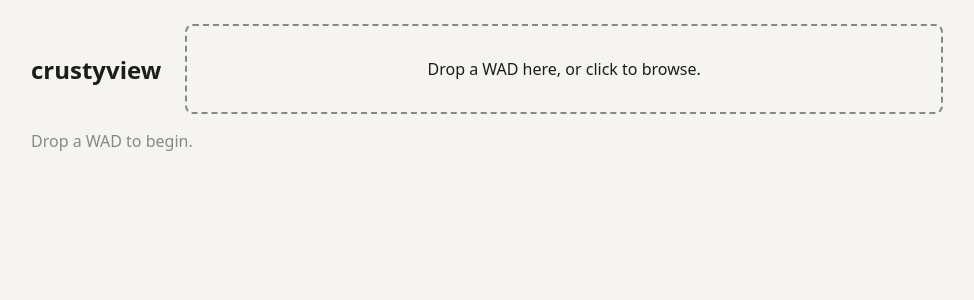
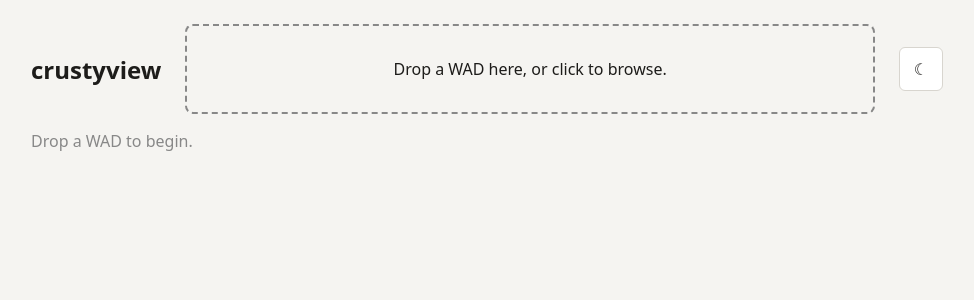
Before and after one commit to masriamir/crustyview, a Svelte app in the folder web/: page / in a window 1280 px wide. Shown: the top 300 px of the page, without its empty margins (153-1127 px from the left). Built offline with nearby package versions, Linux system fonts and the light colour scheme.

Commit message:
feat(web): ThemeToggle and SegmentedControl primitives (part of #23)

```diff
--- a/web/src/App.svelte
+++ b/web/src/App.svelte
@@ -4,6 +4,7 @@
   import FileDrop from './lib/FileDrop.svelte';
   import StatsPanel from './lib/StatsPanel.svelte';
   import TexturePreview from './lib/TexturePreview.svelte';
+  import ThemeToggle from './lib/ui/ThemeToggle.svelte';
 
   $effect(() => {
     document.documentElement.dataset.theme = theme.resolved;
@@ -14,6 +15,7 @@
   <header>
     <h1>crustyview</h1>
     <FileDrop onfile={(f) => wad.load(f)} />
+    <ThemeToggle />
   </header>
 
   {#if wad.phase === 'error'}
--- /dev/null
+++ b/web/src/lib/ui/ThemeToggle.svelte
@@ -0,0 +1,29 @@
+<script lang="ts">
+  import { theme } from '../stores/theme.svelte';
+</script>
+
+<button
+  class="toggle"
+  type="button"
+  onclick={() => theme.toggle()}
+  aria-label={theme.resolved === 'dark' ? 'Switch to light theme' : 'Switch to dark theme'}
+>
+  {theme.resolved === 'dark' ? '☀' : '☾'}
+</button>
+
+<style>
+  .toggle {
+    min-width: var(--touch-target);
+    min-height: var(--touch-target);
+    border: 1px solid var(--border);
+    border-radius: var(--radius);
+    background: var(--bg-raised);
+    color: var(--text);
+    cursor: pointer;
+    font-size: 1rem;
+    transition: border-color var(--transition);
+  }
+  .toggle:hover {
+    border-color: var(--accent);
+  }
+</style>
```
Also changed, not shown: web/src/lib/ui/SegmentedControl.svelte (added, +63 -0 lines).
